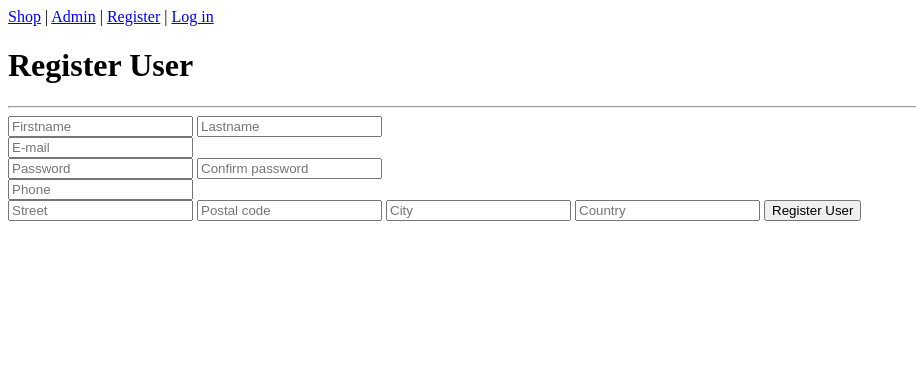
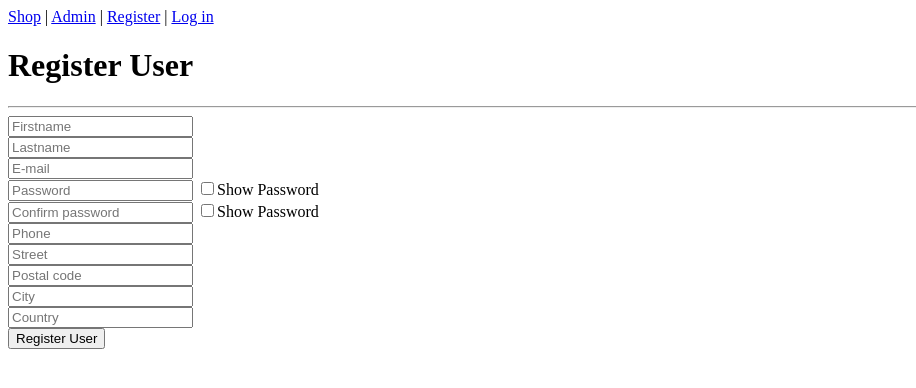
Before and after one commit to luftbubblan/Praliner, a PHP site: page /Praliner/registerUser.php in a window 1280 px wide. Shown: the top 388 px of the page, without its empty margins (0-916 px from the left). Run offline with PHP 8.4, Linux system fonts and the light colour scheme; data that the repository does not hold is empty; a stand-in replaces the project's code that opens the database connection.

Commit message:
hide/show password works. added function folder

```diff
--- a/public/login.php
+++ b/public/login.php
@@ -2,6 +2,7 @@
 	$pageTitle = "Login";
 
 	require('../src/config.php');
+    require('../src/app/common_functions.php');
 
     // echo "<pre>";
     // print_r($_POST);
@@ -54,14 +55,14 @@
 
 
 <h1>Login</h1>
-<!-- <a href="index.php">Shop</a> -->
 <hr>
 
 <?=$message?>
 
 <form action="" method="POST">
     <input type="text" name="email" placeholder="E-mail">
-    <input type="password" name="password" placeholder="Password"><br>
+    <input type="password" name="password" placeholder="Password">
+    <input type="checkbox" onclick="showHidePassword(this)">Show Password<br>
     <input type="submit" name="loginBtn" value="Login">
 </form>
 
--- a/public/myPage.php
+++ b/public/myPage.php
@@ -2,6 +2,7 @@
     $pageTitle = "My Page";
 
     require('../src/config.php');
+    require('../src/app/common_functions.php');
 
     if (!isset($_SESSION['id'])) {
         header('Location: login.php?mustLogin');
@@ -359,14 +360,17 @@
                     <div class="form-group">
                         <label for="oldpassword" class="col-form-label">Old password:</label>
                         <input type="password" class="form-control" name="oldpassword">
+                        <input type="checkbox" onclick="showHidePassword(this)">Show Password
                     </div>
                     <div class="form-group">
                         <label for="newpassword" class="col-form-label">New password:</label>
                         <input type="password" class="form-control" name="newpassword">
+                        <input type="checkbox" onclick="showHidePassword(this)">Show Password
                     </div>
                     <div class="form-group">
                         <label for="confirmnewpassword" class="col-form-label">Confirm new password:</label>
                         <input type="password" class="form-control" name="confirmnewpassword">
+                        <input type="checkbox" onclick="showHidePassword(this)">Show Password
                     </div>
                     <div class="modal-footer">
                         <button type="button" class="btn btn-secondary" data-dismiss="modal">Close</button>
--- a/public/registerUser.php
+++ b/public/registerUser.php
@@ -2,6 +2,7 @@
 	$pageTitle = "Register User";
 
 	require('../src/config.php');
+    require('../src/app/common_functions.php');
 
     // echo "<pre>";
     // print_r($_POST);
@@ -214,16 +215,18 @@
 <?=$message?>
 
 <form action="" method="POST">
-    <input type="text" name="firstName" placeholder="Firstname" value="<?=$_POST['firstName']?>">
+    <input type="text" name="firstName" placeholder="Firstname" value="<?=$_POST['firstName']?>"><br>
     <input type="text" name="lastName" placeholder="Lastname" value="<?=$_POST['lastName']?>"><br>
     <input type="text" name="email" placeholder="E-mail" value="<?=$_POST['email']?>"><br>
     <input type="password" name="password" placeholder="Password" value="<?=$_POST['password']?>">
-    <input type="password" name="confirmedPassword" placeholder="Confirm password" value="<?=$_POST['confirmedPassword']?>"><br>
+    <input type="checkbox" onclick="showHidePassword(this)">Show Password<br>
+    <input type="password" name="confirmedPassword" placeholder="Confirm password" value="<?=$_POST['confirmedPassword']?>">
+    <input type="checkbox" onclick="showHidePassword(this)">Show Password<br>
     <input type="number" name="phone" placeholder="Phone" value="<?=$_POST['phone']?>"><br>
-    <input type="text" name="street" placeholder="Street" value="<?=$_POST['street']?>">
-    <input type="number" name="postalCode" placeholder="Postal code" value="<?=$_POST['postalCode']?>">
-    <input type="text" name="city" placeholder="City" value="<?=$_POST['city']?>">
-    <input type="text" name="country" placeholder="Country" value="<?=$_POST['country']?>">
+    <input type="text" name="street" placeholder="Street" value="<?=$_POST['street']?>"><br>
+    <input type="number" name="postalCode" placeholder="Postal code" value="<?=$_POST['postalCode']?>"><br>
+    <input type="text" name="city" placeholder="City" value="<?=$_POST['city']?>"><br>
+    <input type="text" name="country" placeholder="Country" value="<?=$_POST['country']?>"><br>
     <input type="submit" name="registerUserBtn" value="Register User">
 </form>
 
--- /dev/null
+++ b/src/app/common_functions.php
@@ -0,0 +1,10 @@
+<script>
+    function showHidePassword(e) {
+        var x = e.previousSibling.previousSibling;
+        if (x.type === "password") {
+            x.type = "text";
+        } else {
+            x.type = "password";
+        }
+    }
+</script>
```
